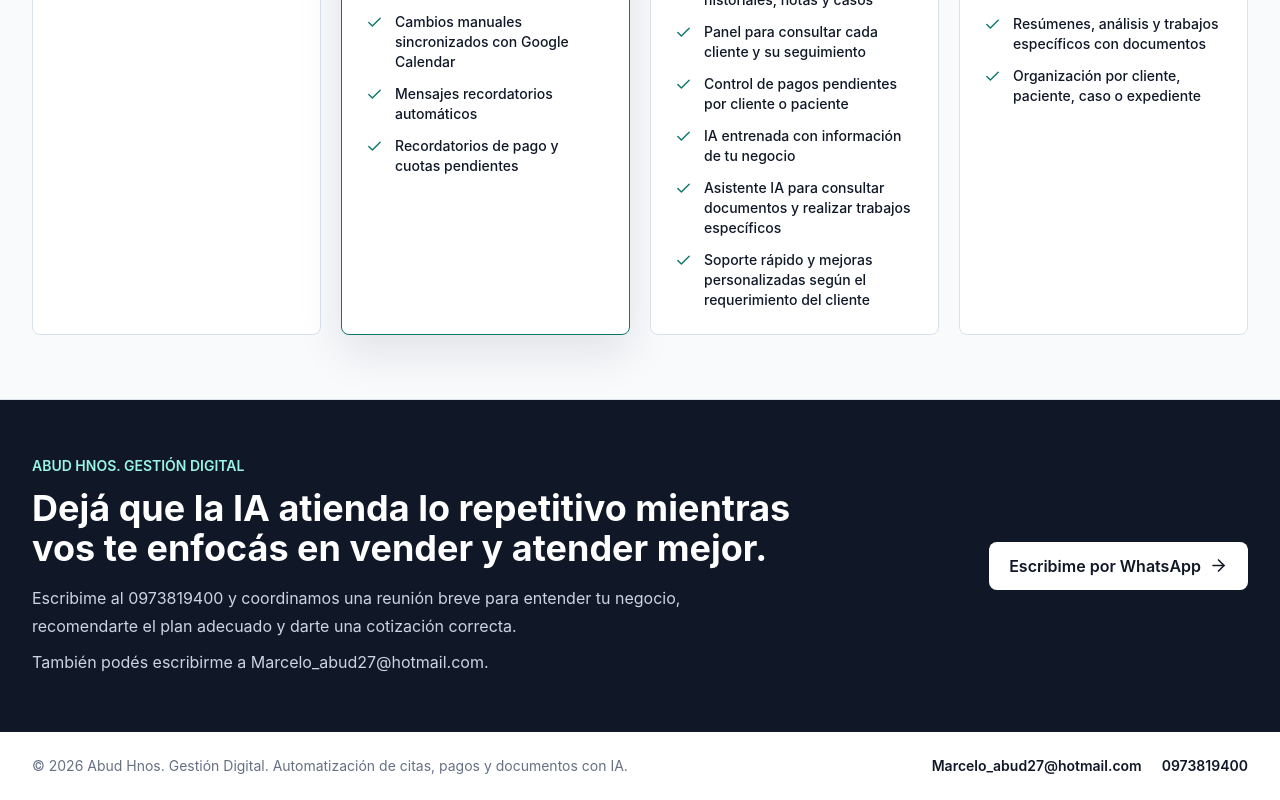
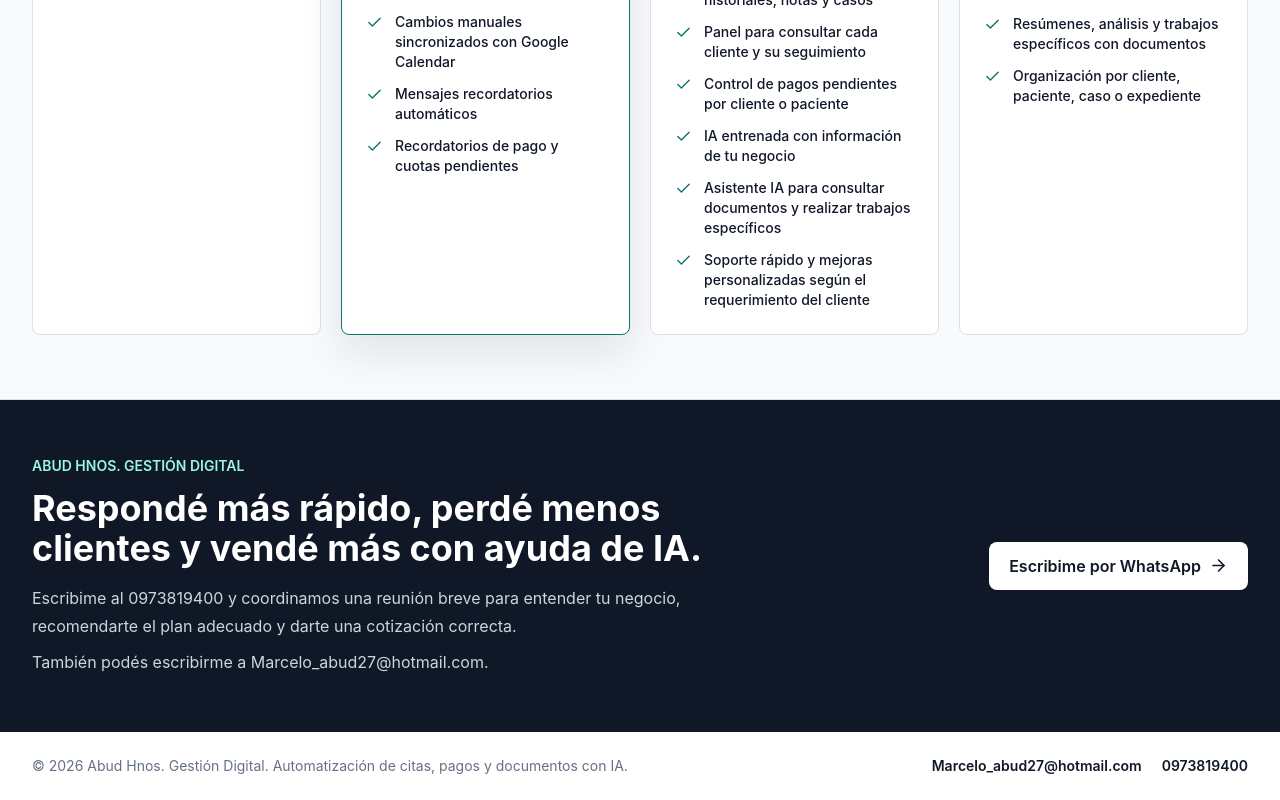
Before and after one commit to marceloabud27-gif/abud-hnos-gestion-digital, a React (Vite) app: page / in a window 1280 px wide. Shown: the part 5549-6349 px from the top of the page. Built offline with nearby package versions, Linux system fonts and the light colour scheme.

Commit message:
Update final CTA headline

```diff
--- a/src/App.jsx
+++ b/src/App.jsx
@@ -770,7 +770,7 @@ function App() {
           <div>
             <p className="text-sm font-semibold uppercase text-teal-200">Abud Hnos. Gestión Digital</p>
             <h2 className="mt-3 max-w-3xl text-3xl font-bold leading-tight sm:text-4xl">
-              Dejá que la IA atienda lo repetitivo mientras vos te enfocás en vender y atender mejor.
+              Respondé más rápido, perdé menos clientes y vendé más con ayuda de IA.
             </h2>
             <p className="mt-4 max-w-2xl leading-7 text-slate-300">
               Escribime al {phoneDisplay} y coordinamos una reunión breve para
```
